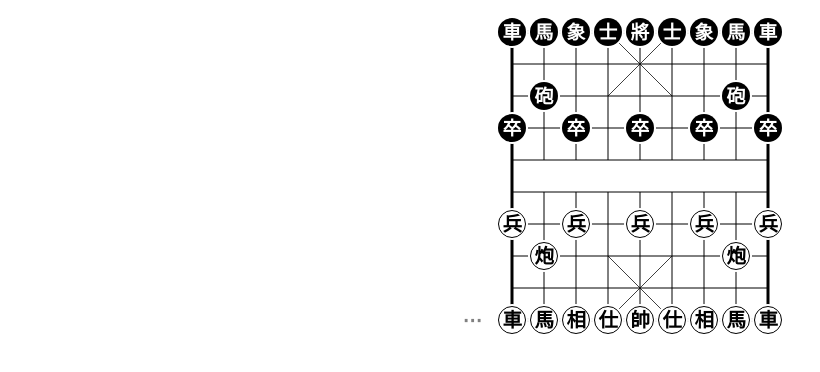
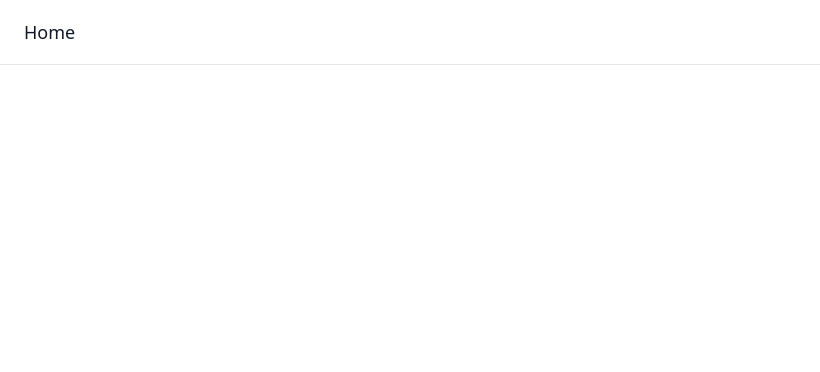
Before and after one commit to horaceho/keipou, a Vue app: page /#/ in a window 1280 px wide. Before the commit this address led to /#/game. Shown: the top 372 px of the page, without its empty margins (0-820 px from the left). Built offline with nearby package versions, Linux system fonts and the light colour scheme.

Commit message:
add fen props in game view

```diff
--- a/src/router/index.js
+++ b/src/router/index.js
@@ -19,6 +19,7 @@ const routes = [
     path: "/game",
     name: "Game",
     component: Game,
+    props: route => ({ fen: route.query.fen }),
   },
   {
     path: "/games",
--- a/src/views/Game.vue
+++ b/src/views/Game.vue
@@ -1,11 +1,14 @@
 <template>
-  <Board fen="rnbakabnr/9/1c5c1/p1p1p1p1p/9/9/P1P1P1P1P/1C5C1/9/RNBAKABNR r - - 0 1" init="idle" />
+  <Board :fen="fen" init="idle" />
 </template>
 
 <script>
 import Board from './Board.vue'
 
 export default {
+  props: {
+    fen: { type: String, default: "rnbakabnr/9/1c5c1/p1p1p1p1p/9/9/P1P1P1P1P/1C5C1/9/RNBAKABNR r - - 0 1" },
+  },
   components: {
     Board,
   },
```
